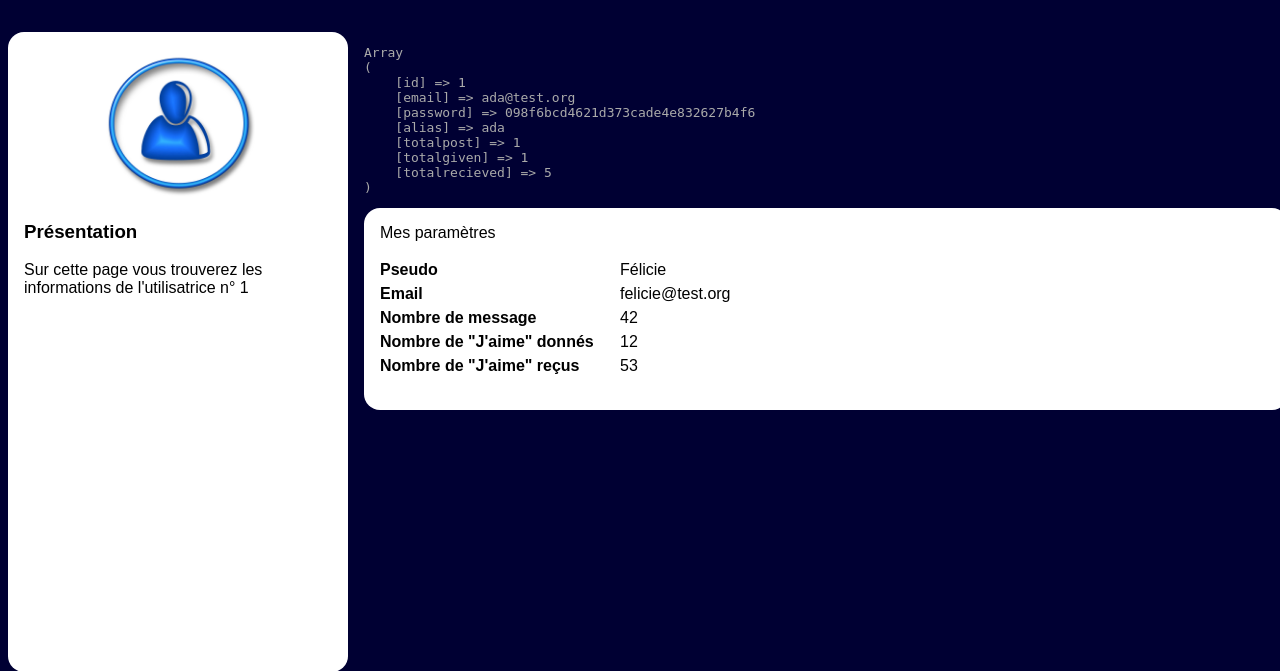
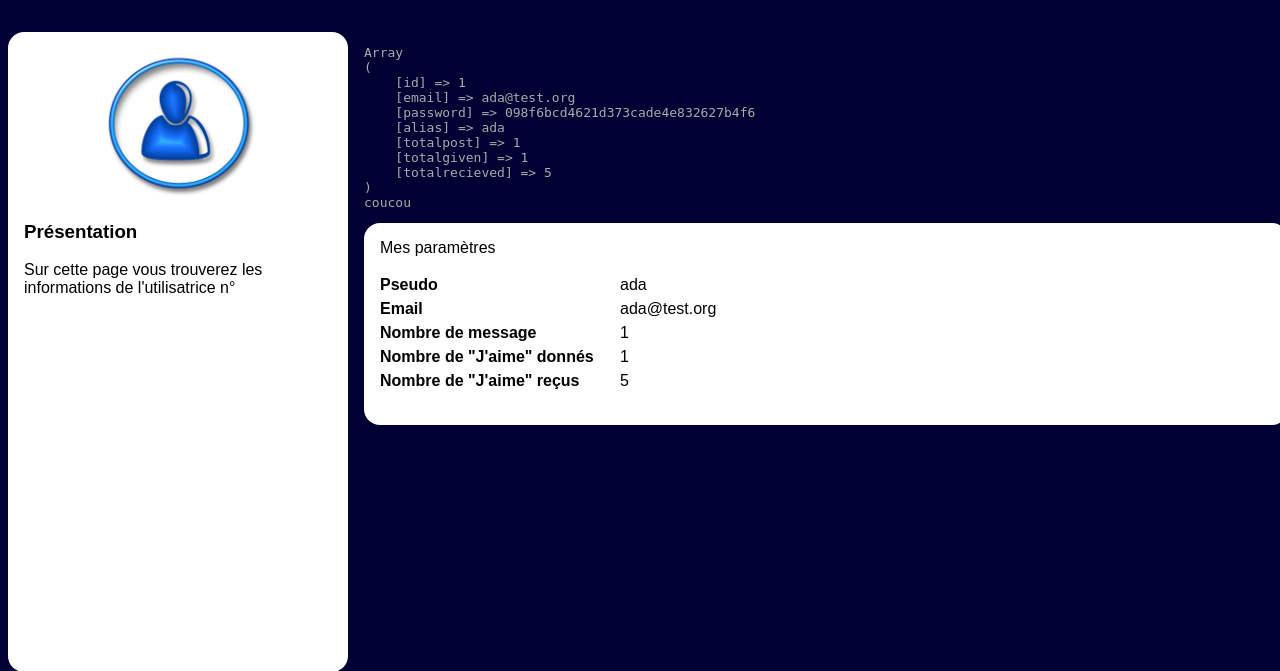
Before and after one commit to adatechschool/reseau-social-php-aurelien-axel-alexandre, a PHP site: page /Niveau1/settings.php?user_id=1 in a window 1280 px wide. Shown: the part 90-761 px from the top of the page. Run offline with PHP 8.4, Linux system fonts and the light colour scheme; data comes from the database, SQL or seed files in the repository.

Commit message:
settings.php OK

```diff
--- a/Niveau1/settings.php
+++ b/Niveau1/settings.php
@@ -33,7 +33,7 @@
                 <section>
                     <h3>Présentation</h3>
                     <p>Sur cette page vous trouverez les informations de l'utilisatrice
-                        n° <?php echo intval($_GET['user_id']) ?></p>
+                        n° <?php $userId ?></p>
 
                 </section>
             </aside>
@@ -47,6 +47,7 @@
                  * ... mais en résumé c'est une manière de passer des informations à la page en ajoutant des choses dans l'url
                  */
                 $userId = intval($_GET['user_id']);
+
 
                 /**
                  * Etape 2: se connecter à la base de donnée
@@ -79,21 +80,21 @@
                  * Etape 4: à vous de jouer
                  */
                 //@todo: afficher le résultat de la ligne ci dessous, remplacer les valeurs ci-après puiseffacer la ligne ci-dessous
-                echo "<pre>" . print_r($user, 1) . "</pre>";
+                echo "<pre>" . print_r($user, 1) . "coucou" . "</pre>";
                 ?>
                 <article class='parameters'>
                     <h3>Mes paramètres</h3>
                     <dl>
                         <dt>Pseudo</dt>
-                        <dd>Félicie</dd>
+                        <dd><?php echo $user['alias'] ?></dd>
                         <dt>Email</dt>
-                        <dd>felicie@test.org</dd>
+                        <dd><?php echo $user['email'] ?></dd>
                         <dt>Nombre de message</dt>
-                        <dd>42</dd>
+                        <dd><?php echo $user['totalpost'] ?></dd>
                         <dt>Nombre de "J'aime" donnés </dt>
-                        <dd>12</dd>
+                        <dd><?php echo $user['totalgiven'] ?></dd>
                         <dt>Nombre de "J'aime" reçus</dt>
-                        <dd>53</dd>
+                        <dd><?php echo $user['totalrecieved'] ?></dd>
                     </dl>
 
                 </article>
--- a/Niveau1/wall.php
+++ b/Niveau1/wall.php
@@ -85,7 +85,7 @@
                     echo("Échec de la requete : " . $mysqli->error);
                 }
 
-                /**
+                /*
                  * Etape 4: @todo Parcourir les messsages et remplir correctement le HTML avec les bonnes valeurs php
                  */
                 while ($post = $lesInformations->fetch_assoc())
```
Also changed, not shown: Niveau1/news.php (+5 -9 lines), 1 other file.
